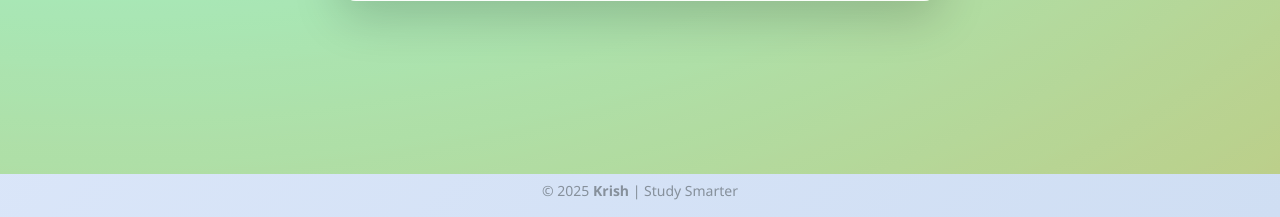
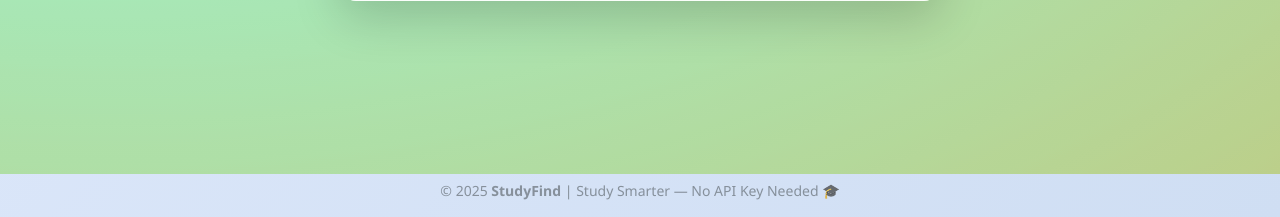
Before and after one commit to KRISH-0201/recommendedvideosbygivensyllabus, a Flask app: page / in a window 1280 px wide. Shown: the part 626-843 px from the top of the page. Run offline with Flask 3, Linux system fonts and the light colour scheme; some libraries are stand-ins or nearby versions.

Commit message:
Update title and footer in index.html

```diff
--- a/templates/index.html
+++ b/templates/index.html
@@ -2,7 +2,8 @@
 <html lang="en" data-bs-theme="light">
 <head>
   <meta charset="UTF-8" />
-  <title>Krish Syllabus Video Finder</title>
+  <title>StudyFind – Syllabus Video Recommender</title>
+  <meta name="description" content="Paste your syllabus and get the best YouTube videos recommended for each topic instantly. No API key required." />
   <meta name="viewport" content="width=device-width,initial-scale=1" />
   <!-- Bootstrap CSS -->
   <link href="https://cdn.jsdelivr.net/npm/bootstrap@5.3.3/dist/css/bootstrap.min.css" rel="stylesheet" />
@@ -166,14 +167,14 @@
             <div class="col-12 col-md-6 col-lg-4">
               <div class="video-card animate__animated animate__zoomIn rounded-4 p-2 h-100 glass-box shadow-sm">
                 {% if video.thumbnail %}
-                <img src="{{ video.thumbnail }}" alt="Thumbnail for {{ video.title or 'video' }}" class="result-thumb mb-2" loading="lazy" />
+                <img src="{{ video.thumbnail }}" alt="Thumbnail for {{ video.title or 'video' }}" class="result-thumb mb-2" loading="lazy" width="100%" />
                 {% endif %}
                 <div>
                   <div class="small text-secondary text-truncate" title="{{ video.channelTitle }}">{{ video.channelTitle }} {% if video.trusted %}<span class="badge bg-success ms-1">Trusted</span>{% endif %}</div>
                   <a class="fw-bold link-vid d-block mb-1 text-truncate" href="{{ video.url }}" target="_blank" rel="noopener noreferrer" title="{{ video.title or 'Watch Video' }}">{{ video.title or "Watch Video" }}</a>
                   <div class="d-flex gap-2 flex-wrap">
                     <span class="badge bg-danger" title="Views"><i class="bi bi-eye"></i> {{ video.views }}</span>
-                    <span class="badge bg-success" title="Likes"><i class="bi bi-hand-thumbs-up"></i> {{ video.likes }}</span>
+                    <span class="badge bg-secondary" title="Duration"><i class="bi bi-clock"></i> {{ video.duration }}</span>
                   </div>
                 </div>
               </div>
@@ -188,7 +189,7 @@
   </main>
 
   <footer class="text-center mt-4 mb-3 small text-secondary opacity-75">
-    © {{ 2025 }} <b>Krish</b> | Study Smarter
+    © 2025 <b>StudyFind</b> | Study Smarter — No API Key Needed 🎓
   </footer>
 
   <script src="https://cdn.jsdelivr.net/npm/bootstrap@5.3.3/dist/js/bootstrap.bundle.min.js"></script>
```
